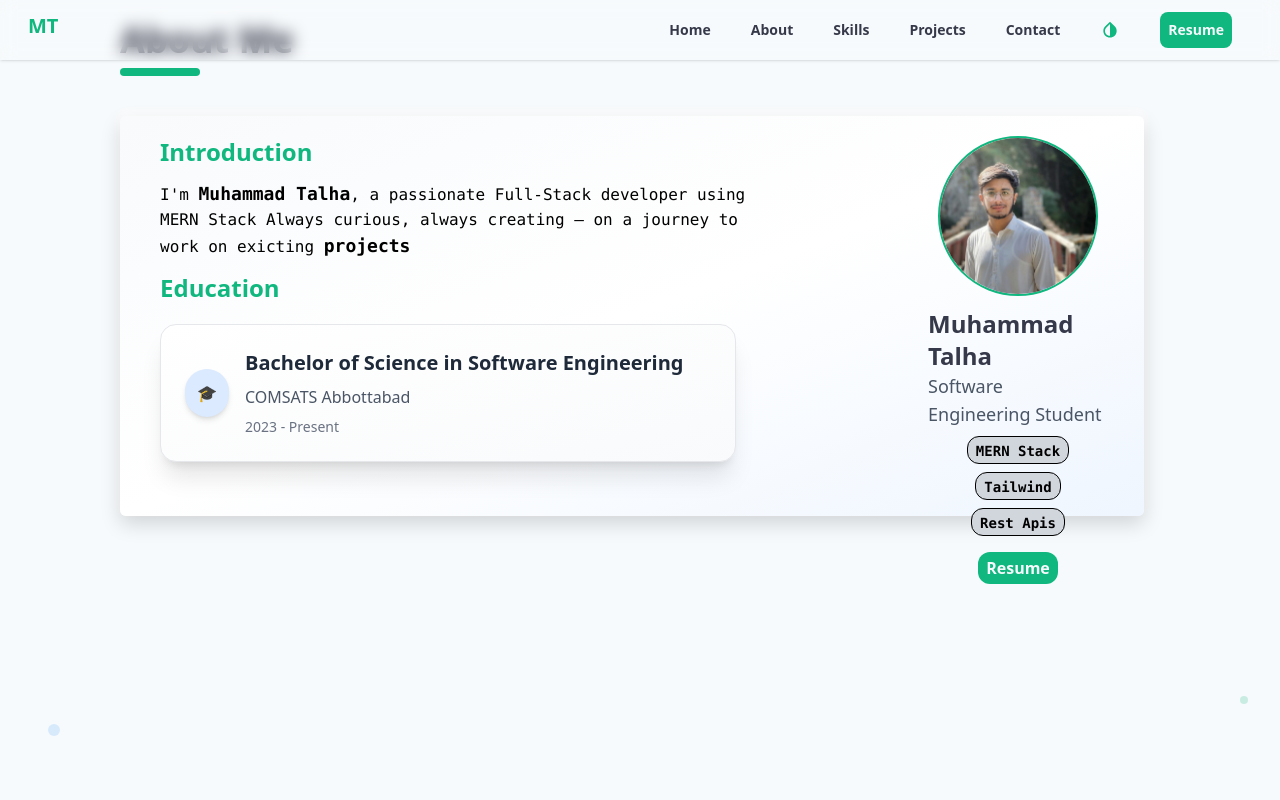
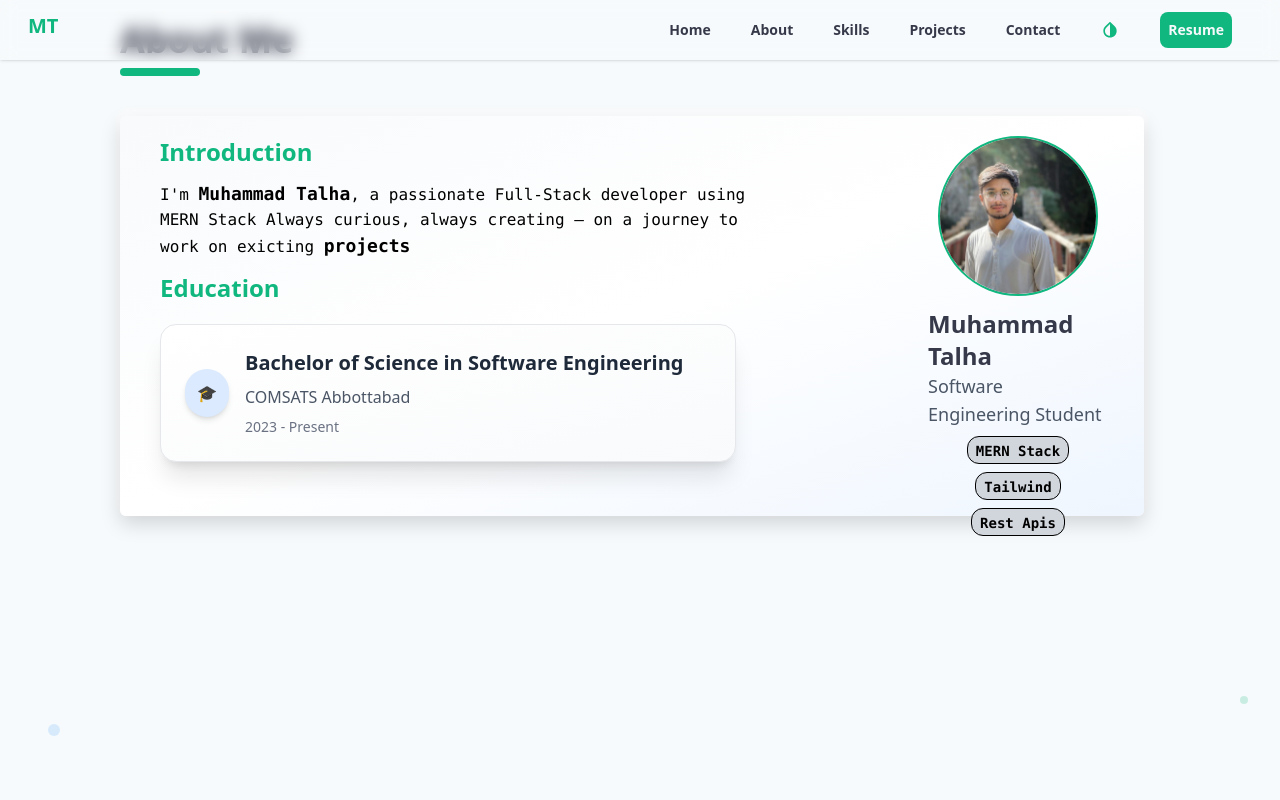
Before and after one commit to iamtalhacui/muhammad-talha, a Next.js app: page /about in a window 1280 px wide. Shown: the top 800 px of the page. Built offline with nearby package versions, Linux system fonts and the light colour scheme; a web font is replaced by a local one.

Commit message:
final fix

```diff
--- a/app/about/page.jsx
+++ b/app/about/page.jsx
@@ -19,7 +19,6 @@ const page = () => {
                  <div className='rounded-xl h-7 px-2 border-1 border-black bg-gray-300 text-center pt-1 text-hsl[(var(--foreground))] font-semibold font-mono text-xs md:text-sm'>Tailwind</div>
                  <div className='rounded-xl h-7 px-2 border-1 border-black bg-gray-300 text-center pt-1 text-hsl[(var(--foreground))] font-semibold font-mono text-xs md:text-sm'>Rest Apis</div>
                </div>
-               <button className='transition-all duration-400 cursor-pointer ease-in-out hover:scale-104 bg-[hsl(var(--primary))] text-[hsl(var(--background))] rounded-xl mt-4 py-1 px-2 font-bold hover:bg-[hsl(var(--primary-hover))]'>Resume</button>
             </div>
         </div>
 
```
